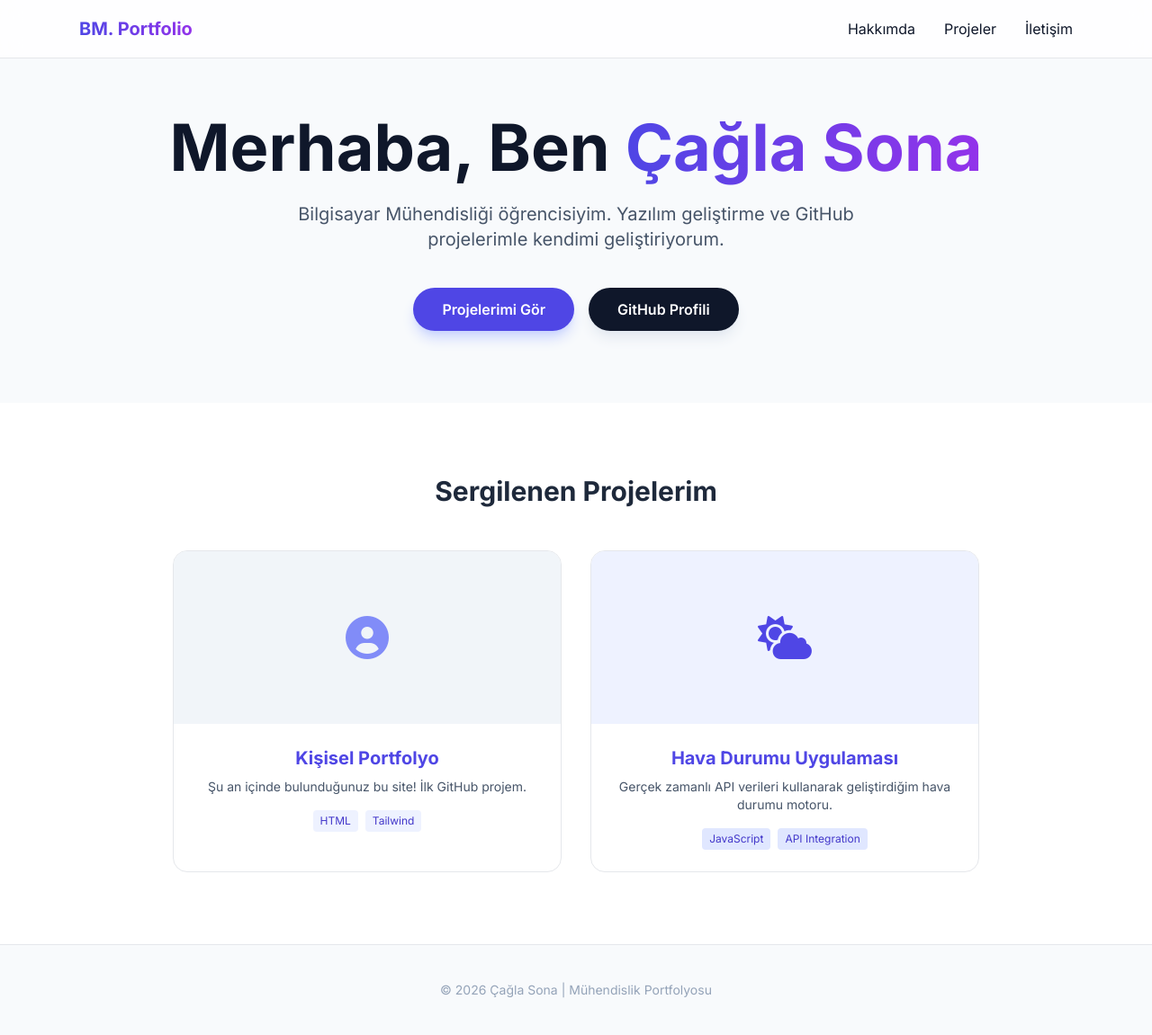
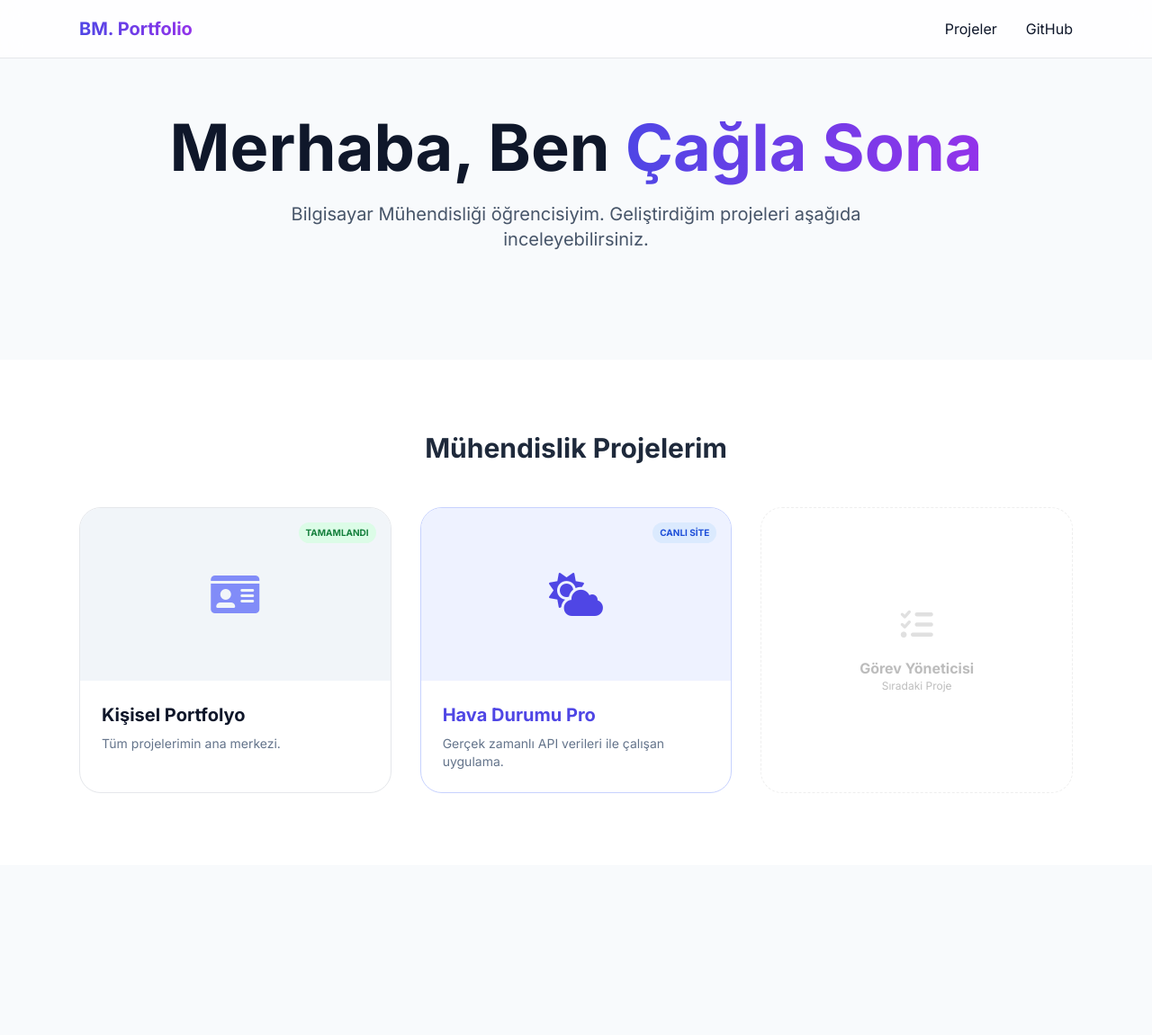
Before and after one commit to caglasona/ilk-projem, a plain HTML site: page index.html in a window 1280 px wide. Shown: the whole page at 90% size. After the commit the page ends 962 px from the top, so only its background shows below. Drawn offline with nearby package versions, Linux system fonts and the light colour scheme.

Commit message:
Hava durumu linki eklendi

```diff
--- a/index.html
+++ b/index.html
@@ -14,78 +14,67 @@
             -webkit-background-clip: text;
             -webkit-text-fill-color: transparent;
         }
+        .coming-soon-card {
+            filter: grayscale(1);
+            opacity: 0.7;
+            transition: all 0.3s ease;
+        }
+        .coming-soon-card:hover { filter: grayscale(0.5); opacity: 0.9; }
     </style>
 </head>
 <body class="bg-slate-50 text-slate-900">
-
     <nav class="fixed w-full bg-white/80 backdrop-blur-md border-b z-50">
         <div class="max-w-6xl mx-auto px-6 h-16 flex items-center justify-between">
             <span class="text-xl font-bold gradient-text">BM. Portfolio</span>
             <div class="space-x-8 hidden md:flex">
-                <a href="#about" class="hover:text-indigo-600 transition">Hakkımda</a>
                 <a href="#projects" class="hover:text-indigo-600 transition">Projeler</a>
-                <a href="#contact" class="hover:text-indigo-600 transition">İletişim</a>
+                <a href="https://github.com/caglasona" target="_blank" class="hover:text-indigo-600 transition">GitHub</a>
             </div>
         </div>
     </nav>
 
-    <header class="pt-32 pb-20 px-6">
-        <div class="max-w-6xl mx-auto text-center">
-            <h1 class="text-5xl md:text-7xl font-extrabold mb-6">
-                Merhaba, Ben <span class="gradient-text">Çağla Sona</span>
-            </h1>
-            <p class="text-xl text-slate-600 max-w-2xl mx-auto mb-10">
-                Bilgisayar Mühendisliği öğrencisiyim. Yazılım geliştirme ve GitHub projelerimle kendimi geliştiriyorum.
-            </p>
-            <div class="flex justify-center gap-4">
-                <a href="#projects" class="bg-indigo-600 text-white px-8 py-3 rounded-full font-semibold hover:bg-indigo-700 transition shadow-lg shadow-indigo-200">Projelerimi Gör</a>
-                <a href="https://github.com/caglasona" target="_blank" class="bg-slate-900 text-white px-8 py-3 rounded-full font-semibold hover:bg-slate-800 transition shadow-lg shadow-slate-200">GitHub Profili</a>
-            </div>
-        </div>
+    <header class="pt-32 pb-20 px-6 text-center">
+        <h1 class="text-5xl md:text-7xl font-extrabold mb-6">Merhaba, Ben <span class="gradient-text">Çağla Sona</span></h1>
+        <p class="text-xl text-slate-600 max-w-2xl mx-auto mb-10">Bilgisayar Mühendisliği öğrencisiyim. Geliştirdiğim projeleri aşağıda inceleyebilirsiniz.</p>
     </header>
 
     <section id="projects" class="py-20 bg-white">
         <div class="max-w-6xl mx-auto px-6">
-            <h2 class="text-3xl font-bold mb-12 text-center text-slate-800">Sergilenen Projelerim</h2>
-            <div class="grid md:grid-cols-2 gap-8 max-w-4xl mx-auto">
+            <h2 class="text-3xl font-bold mb-12 text-center text-slate-800">Mühendislik Projelerim</h2>
+            <div class="grid md:grid-cols-2 lg:grid-cols-3 gap-8">
 
-                <!-- Proje 1: Portfolyo (İçinde bulunduğun site) -->
-                <div class="group border rounded-2xl overflow-hidden hover:shadow-xl transition duration-300">
-                    <div class="h-48 bg-slate-100 flex items-center justify-center relative overflow-hidden">
-                        <i class="fas fa-user-circle text-5xl text-indigo-400"></i>
+                <!-- Proje 1: Portfolyo -->
+                <div class="group border rounded-3xl overflow-hidden bg-white">
+                    <div class="h-48 bg-slate-100 flex items-center justify-center relative">
+                        <i class="fas fa-id-card text-5xl text-indigo-400"></i>
+                        <span class="absolute top-4 right-4 bg-green-100 text-green-700 text-[10px] font-bold px-2 py-1 rounded-full">TAMAMLANDI</span>
                     </div>
-                    <div class="p-6 text-center">
-                        <h3 class="font-bold text-xl mb-2 text-indigo-600">Kişisel Portfolyo</h3>
-                        <p class="text-slate-600 text-sm mb-4">Şu an içinde bulunduğunuz bu site! İlk GitHub projem.</p>
-                        <div class="flex justify-center gap-2">
-                            <span class="bg-indigo-50 text-indigo-700 text-xs px-2 py-1 rounded">HTML</span>
-                            <span class="bg-indigo-50 text-indigo-700 text-xs px-2 py-1 rounded">Tailwind</span>
-                        </div>
+                    <div class="p-6">
+                        <h3 class="font-bold text-xl mb-2">Kişisel Portfolyo</h3>
+                        <p class="text-slate-500 text-sm">Tüm projelerimin ana merkezi.</p>
                     </div>
                 </div>
 
-                <!-- Proje 2: Hava Durumu (BAĞLANTI BURADA) -->
-                <a href="https://caglasona.github.io/hava-durumu-app/" target="_blank" class="group border rounded-2xl overflow-hidden hover:shadow-xl transition duration-300">
-                    <div class="h-48 bg-indigo-50 flex items-center justify-center relative overflow-hidden">
-                        <i class="fas fa-cloud-sun text-5xl text-indigo-600 group-hover:scale-110 transition duration-300"></i>
+                <!-- Proje 2: Hava Durumu (CANLI LİNK) -->
+                <a href="https://caglasona.github.io/hava-durumu-app/" target="_blank" class="group border rounded-3xl overflow-hidden hover:shadow-xl transition duration-300 bg-white border-indigo-200">
+                    <div class="h-48 bg-indigo-50 flex items-center justify-center relative">
+                        <i class="fas fa-cloud-sun text-5xl text-indigo-600 group-hover:scale-110 transition"></i>
+                        <span class="absolute top-4 right-4 bg-blue-100 text-blue-700 text-[10px] font-bold px-2 py-1 rounded-full">CANLI SİTE</span>
                     </div>
-                    <div class="p-6 text-center">
-                        <h3 class="font-bold text-xl mb-2 text-indigo-600">Hava Durumu Uygulaması</h3>
-                        <p class="text-slate-600 text-sm mb-4">Gerçek zamanlı API verileri kullanarak geliştirdiğim hava durumu motoru.</p>
-                        <div class="flex justify-center gap-2">
-                            <span class="bg-indigo-100 text-indigo-700 text-xs px-2 py-1 rounded">JavaScript</span>
-                            <span class="bg-indigo-100 text-indigo-700 text-xs px-2 py-1 rounded">API Integration</span>
-                        </div>
+                    <div class="p-6">
+                        <h3 class="font-bold text-xl mb-2 text-indigo-600">Hava Durumu Pro</h3>
+                        <p class="text-slate-500 text-sm">Gerçek zamanlı API verileri ile çalışan uygulama.</p>
                     </div>
                 </a>
 
+                <!-- Gelecek Projeler -->
+                <div class="coming-soon-card border border-dashed rounded-3xl p-6 flex flex-col items-center justify-center text-center">
+                    <i class="fas fa-list-check text-4xl text-slate-300 mb-4"></i>
+                    <h3 class="font-bold text-slate-400">Görev Yöneticisi</h3>
+                    <p class="text-slate-400 text-xs">Sıradaki Proje</p>
+                </div>
             </div>
         </div>
     </section>
-
-    <footer class="py-10 text-center text-slate-400 text-sm border-t">
-        <p>&copy; 2026 Çağla Sona | Mühendislik Portfolyosu</p>
-    </footer>
-
 </body>
 </html>
```
